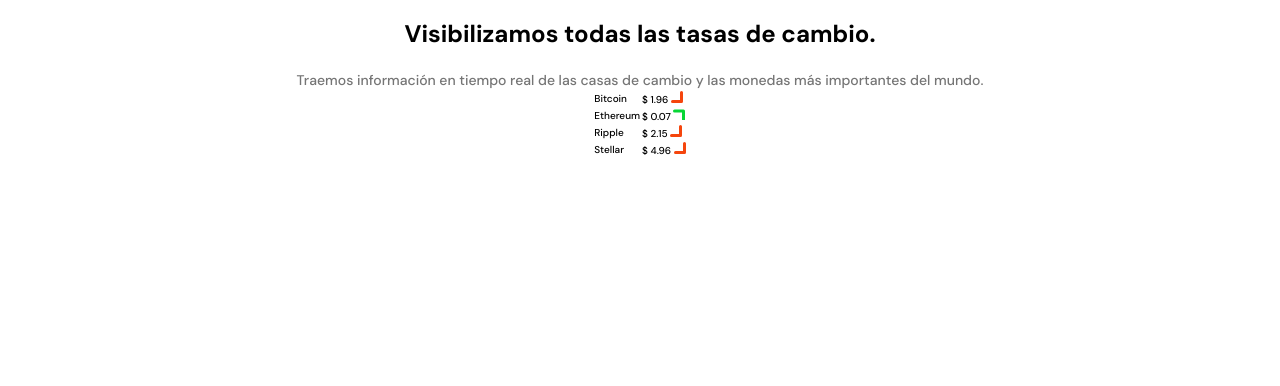
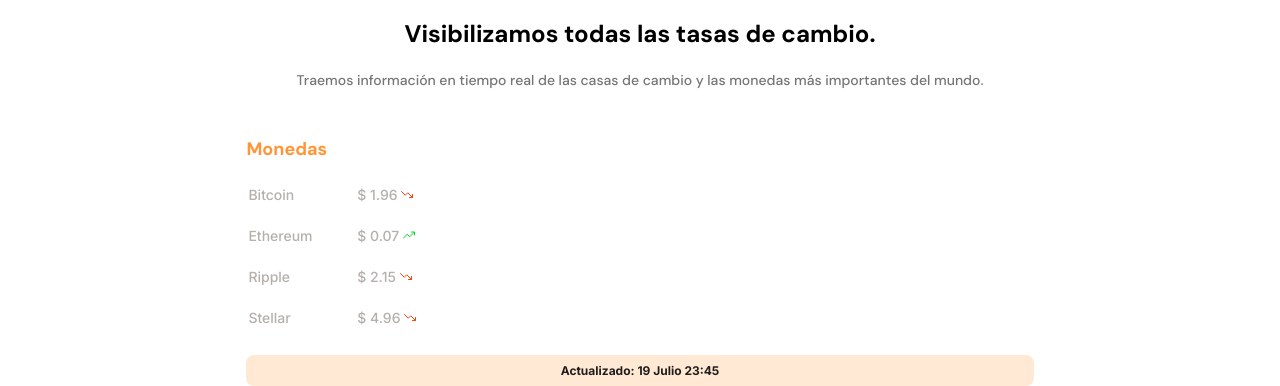
Before and after one commit to BrickRock/mobile-first, a plain HTML site: page index.html in a window 1280 px wide. Shown: the part 610-996 px from the top of the page. Before the commit the page ends 800 px from the top, so only its background shows below. Drawn offline with Linux system fonts and the light colour scheme.

Commit message:
avance en la tabla de monedas

```diff
--- a/css/mobile.css
+++ b/css/mobile.css
@@ -114,26 +114,67 @@ html{
 }
 
 .tabla__icono-precio--bitcoin{
-    background-image: url(../assets/icons/Vector.svg);
+    background-image: url(../assets/icons/trending-down.svg);
     background-repeat: no-repeat;
     background-size: cover;
 }
 
 
 .tabla__icono-precio--ethereum{
-    background-image: url(../assets/icons/positivo.svg);
+    background-image: url(../assets/icons/trending-up.svg);
     background-repeat: no-repeat;
     background-size: cover;
 }
 
 .tabla__icono-precio--ripple{
-    background-image: url(../assets/icons/Vector.svg);
+    background-image: url(../assets/icons/trending-down.svg);
     background-repeat: no-repeat;
     background-size: cover;
 }
 
 .tabla__icono-precio--stellar{
-    background-image: url(../assets/icons/Vector.svg);
+    background-image: url(../assets/icons/trending-down.svg);
     background-repeat: no-repeat;
     background-size: cover;
 }
+
+td{
+    font-family: var(--Inter);
+    font-weight: 500;
+    font-size: 1.4rem;
+    line-height: 1.9rem;
+    color: #B5B0AC;
+    width: 29%;
+    height: 3.9rem;
+    background-color: #FFFFFF;
+}
+
+.tabla__titulo{
+    font-family: var(--DM-Sans);
+    font-weight: 700;
+    font-size: 1.8rem;
+    line-height: 2.4rem;
+    color: #FF9536;
+    margin-top: 4.8rem;
+    margin-bottom: 1.2rem;
+}
+
+.tabla__celda-moneda{
+    width: 31%;
+}
+
+.tablas{
+    width: 61.5%;
+}
+
+.tabla__actualizacion{
+    margin-top: 1.6rem;
+    color: var(--warm-black);
+    font-family: var(--Inter);
+    font-weight: 700;
+    font-size: 1.2rem;
+    background-color: var(--soft-orange);
+    padding: 0.8rem;
+    border-radius: 8px;
+    text-align: center;
+}
--- a/index.html
+++ b/index.html
@@ -31,25 +31,31 @@
             <h2 class="Monedas__descripcion">Visibilizamos todas las tasas de cambio.</h2>
             <p class="Monedas__descripcion-extensa">Traemos información en tiempo real de las casas de cambio y las monedas más importantes del mundo.</p>
 
-            <section class="tabla">
-                <table>
+            <section class="tablas">
+
+                <div class="tablas__tabla-uno">
+                    <p class="tabla__titulo">Monedas</p>
+                    <table class="tabla__tabla-xd">
                         <tr>
-                        <td>Bitcoin</td>
+                            <td class="tabla__celda-moneda">Bitcoin</td>
                             <td>$ 1.96 <span class="tabla__icono-precio tabla__icono-precio--bitcoin"></span></td>
                         </tr>
                         <tr>
-                        <td>Ethereum</td>
+                            <td class="tabla__celda-moneda">Ethereum</td>
                             <td>$ 0.07 <span class="tabla__icono-precio tabla__icono-precio--ethereum"></span></td>
                         </tr>
                         <tr>
-                        <td>Ripple</td>
+                            <td class="tabla__celda-moneda">Ripple</td>
                             <td>$ 2.15 <span class="tabla__icono-precio tabla__icono-precio--ripple"></span></td>
                         </tr>
                         <tr>
-                        <td>Stellar</td>
+                            <td class="tabla__celda-moneda">Stellar</td>
                             <td>$ 4.96 <span class="tabla__icono-precio tabla__icono-precio--stellar"></span></td>
                         </tr>
                     </table>
+                    <p class="tabla__actualizacion"><b> Actualizado:</b> 19 Julio 23:45</p>
+                </div>
+
             </section>
         </section>
         <section></section>
```
Also changed, not shown: assets/icons/Vector.svg (deleted), assets/icons/keyboard-lateral.svg (added), assets/icons/positivo.svg (deleted), assets/icons/trending-down.svg (added), assets/icons/trending-up.svg (added). Lines whose indentation alone changed are shown as unchanged.
